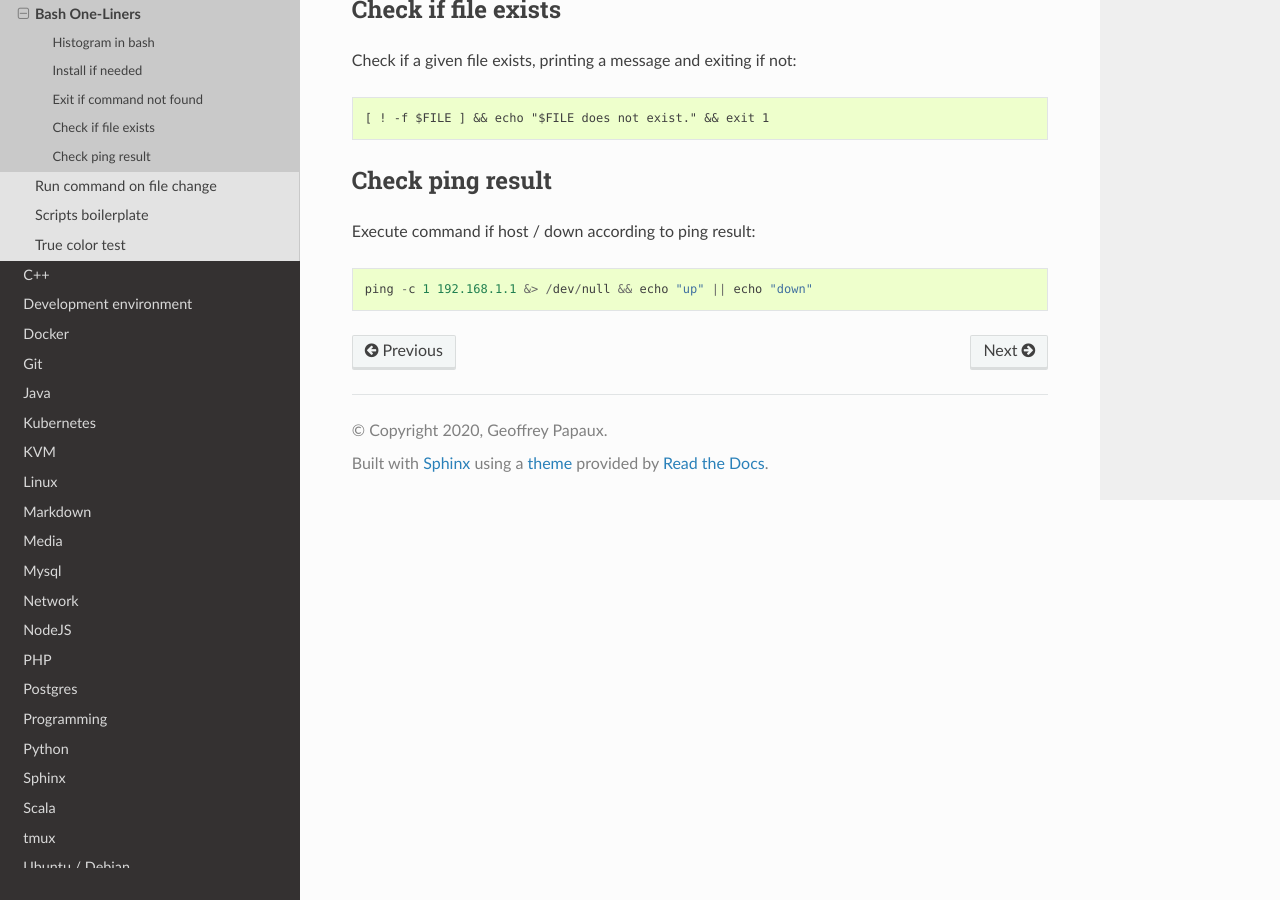
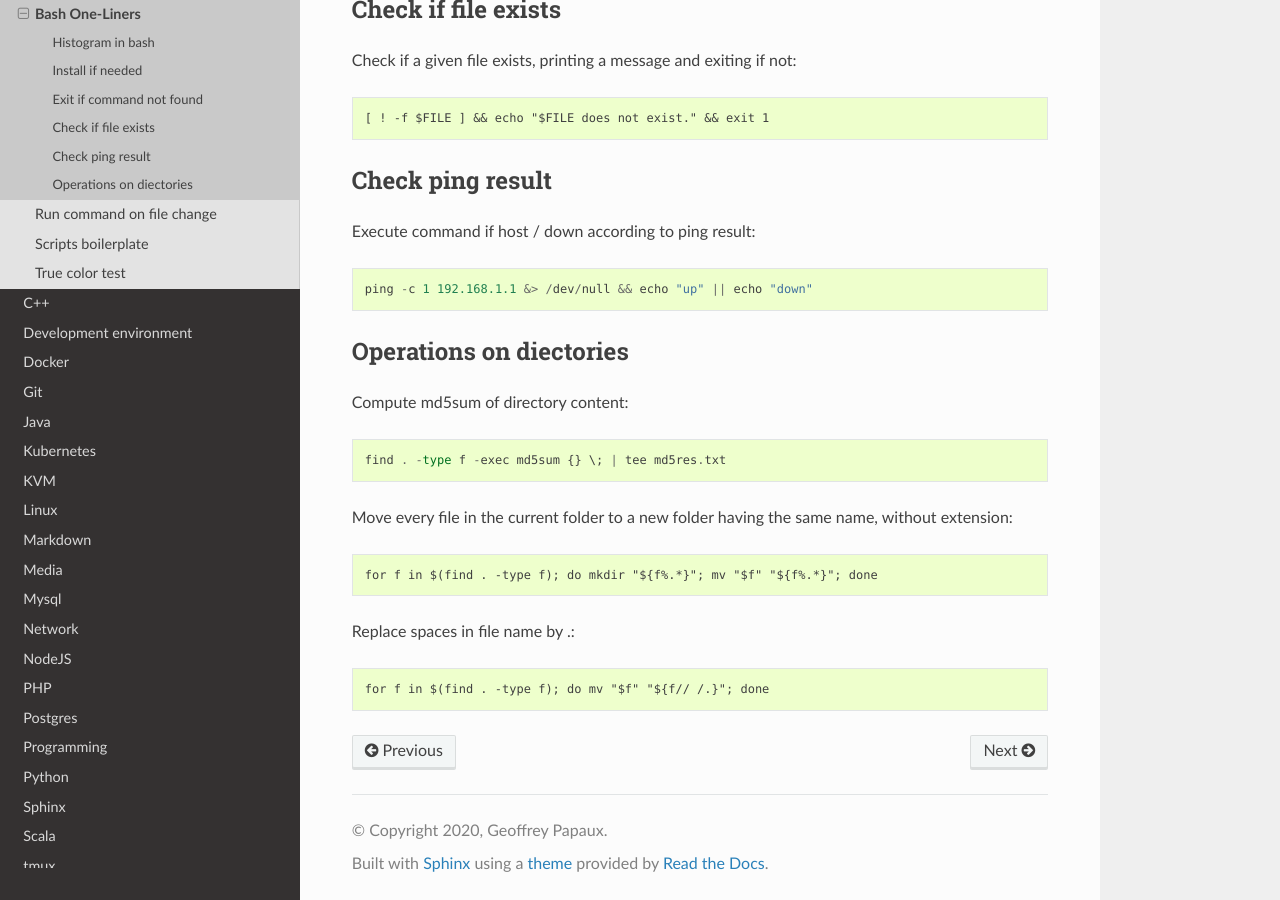
Before and after one commit to papaux/til, a Sphinx documentation site: the page built from source/bash/one-liners.rst, in a window 1280 px wide and 900 px high, scrolled down 932 px. Built offline with Sphinx 7.4.7 and the Read the Docs theme 2.0.0, drawn with Linux system fonts in a browser that asks for light colours; pages that are not in the unit, such as notebooks, are missing from menus.

Commit message:
bash: one-liners on directory

```diff
--- a/source/bash/one-liners.rst
+++ b/source/bash/one-liners.rst
@@ -53,3 +53,18 @@ Check ping result
 Execute command if host / down according to ping result::
 
   ping -c 1 192.168.1.1 &> /dev/null && echo "up" || echo "down"
+
+Operations on diectories
+~~~~~~~~~~~~~~~~~~~~~~~~
+
+Compute md5sum of directory content::
+
+  find . -type f -exec md5sum {} \; | tee md5res.txt
+
+Move every file in the current folder to a new folder having the same name, without extension::
+
+  for f in $(find . -type f); do mkdir "${f%.*}"; mv "$f" "${f%.*}"; done
+
+Replace spaces in file name by .::
+
+  for f in $(find . -type f); do mv "$f" "${f// /.}"; done
```
